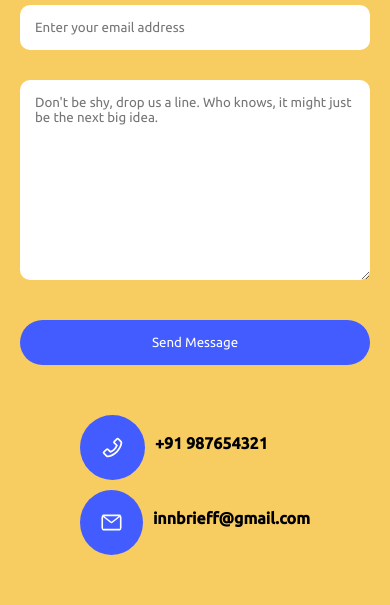
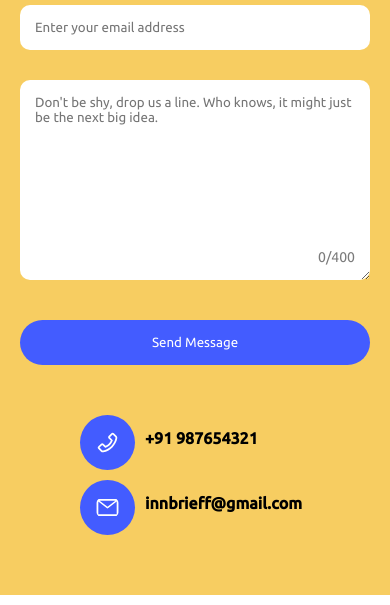
Before and after one commit to farizajju0804/beams-frontend, a React (Create React App) app: page /Contact in a window 390 px wide. Shown: the part 272-877 px from the top of the page. Built offline with nearby package versions, Linux system fonts and the light colour scheme; grey boxes are pictures that could not be loaded.

Commit message:
shaer btn added

```diff
--- a/src/models/NotesCard/NotesCard.js
+++ b/src/models/NotesCard/NotesCard.js
@@ -2,7 +2,7 @@ import React, { useState } from "react";
 import { BsThreeDotsVertical } from "react-icons/bs";
 import "./NotesCard.css";
 import { MdDeleteForever } from "react-icons/md";
-import { AiFillEdit } from "react-icons/ai";
+import { AiOutlineShareAlt } from "react-icons/ai";
 import { useAuthContext } from "../../context/AuthContext";
 
 export const NotesCard = ({
@@ -56,10 +56,10 @@ export const NotesCard = ({
 					/>
 					{openpopup && (
 						<div className="notescardoptions">
-							{/* <div className="notescardoptionsinner">
-								<AiFillEdit color="#435CFF" size={20} />
-								<span>Edit</span>
-							</div> */}
+							<div className="notescardoptionsinner">
+								<AiOutlineShareAlt color="#435CFF" size={20} />
+								<span>Share</span>
+							</div>
 							<div
 								className="notescardoptionsinner"
 								onClick={() => {
--- a/src/pages/ContactUs/Contact.css
+++ b/src/pages/ContactUs/Contact.css
@@ -167,6 +167,22 @@
     display: flex;
     flex-direction: column;
     margin-bottom: 40px;
+    position: relative;
+}
+
+.textlimiter{
+    position: absolute;
+    right: 15px;
+    bottom: 15px;
+    color: rgb(123, 123, 123);
+    font-size: 14px;
+    transition: all 0.3 ease;
+}
+
+.textlimitererror{
+    color: red;
+    font-size: 18px;
+
 }
 
 .contactlsec3 > label{
@@ -220,6 +236,13 @@
     margin-right: 20px;
 }
 
+@media only screen and (max-width:600px) {
+    .contacticon{
+        padding: 15px;
+
+    }
+}
+
 .contactlsec4innerdata2{
     font-weight: 600;
     /* margin-top: 10px; */
--- a/src/pages/ContactUs/Contact.js
+++ b/src/pages/ContactUs/Contact.js
@@ -5,6 +5,8 @@ import "./Contact.css";
 
 export const Contact = () => {
 	const [mapselector, setMapselector] = useState("1");
+
+	const [contactcontent, setContactcontent] = useState("");
 
 	return (
 		<div className="contactuspage">
@@ -43,19 +45,33 @@ export const Contact = () => {
 						<textarea
 							type="text"
 							id="contactlastname"
+							value={contactcontent}
+							onChange={(e) => {
+								if (contactcontent.length < 400)
+									setContactcontent(e.target.value);
+							}}
 							placeholder="Don't be shy, drop us a line. Who knows, it might just be the next big idea."
 						/>
+						<span
+							className={
+								contactcontent.length == 400
+									? "textlimiter textlimitererror"
+									: "textlimiter"
+							}
+						>
+							{contactcontent.length}/400
+						</span>
 					</div>
 					<button className="contactusmsgbtn">Send Message</button>
 					<div className="contactlsec4">
 						<div className="contactlsec4inner">
-							<AiOutlinePhone className="contacticon" color="white" size={65} />
+							<AiOutlinePhone className="contacticon" color="white" size={55} />
 							<div className="contactlsec4innerdata">
 								<span className="contactlsec4innerdata2">+91 987654321</span>
 							</div>
 						</div>
 						<div className="contactlsec4inner">
-							<AiOutlineMail className="contacticon" color="white" size={65} />
+							<AiOutlineMail className="contacticon" color="white" size={55} />
 							<div className="contactlsec4innerdata">
 								<span className="contactlsec4innerdata2">
 									innbrieff@gmail.com
```
